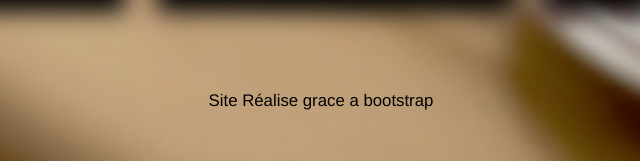
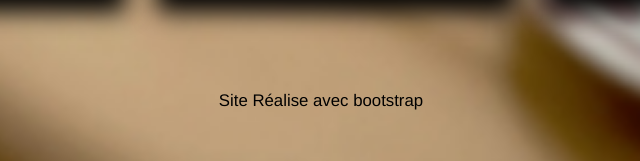
Before and after one commit to mickaelpol/cv-bootstrap, a website: page index.html in a window 1280 px wide. Shown: the part 1568-1729 px from the top of the page, 319-959 px from the left. Drawn offline with nearby package versions, Linux system fonts and the light colour scheme; a web font is replaced by a local one.

Commit message:
modif copyright

```diff
--- a/index.html
+++ b/index.html
@@ -227,7 +227,7 @@
 					<p class="row footer"><i class="fa fa-copyright" aria-hidden=true></i> Mickael Pol</p>
 				</div>
 				<div class="col-md-8 col-sm-7 col-xs-12">
-					<p class="row footer">Site Réalise grace a bootstrap </p>
+					<p class="row footer">Site Réalise avec bootstrap </p>
 				</div>
 			</div>
 		</div>
```
